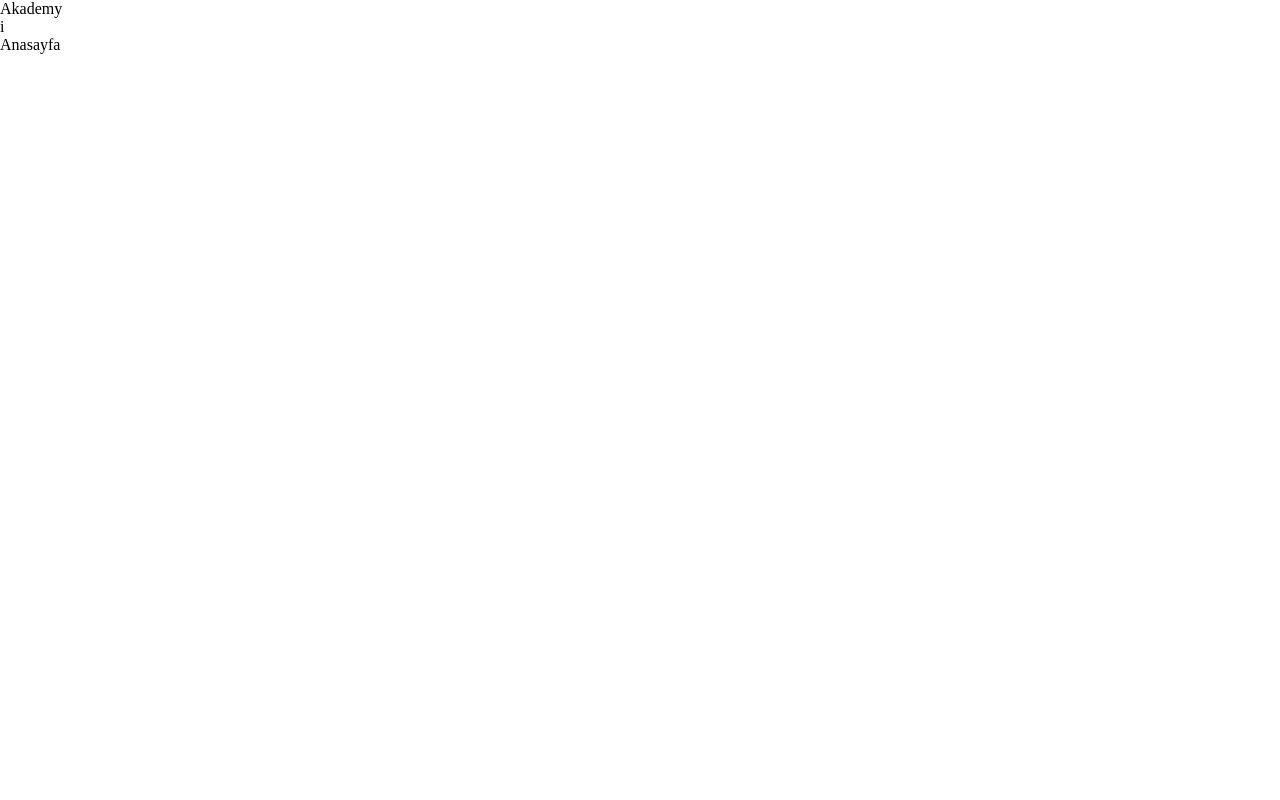
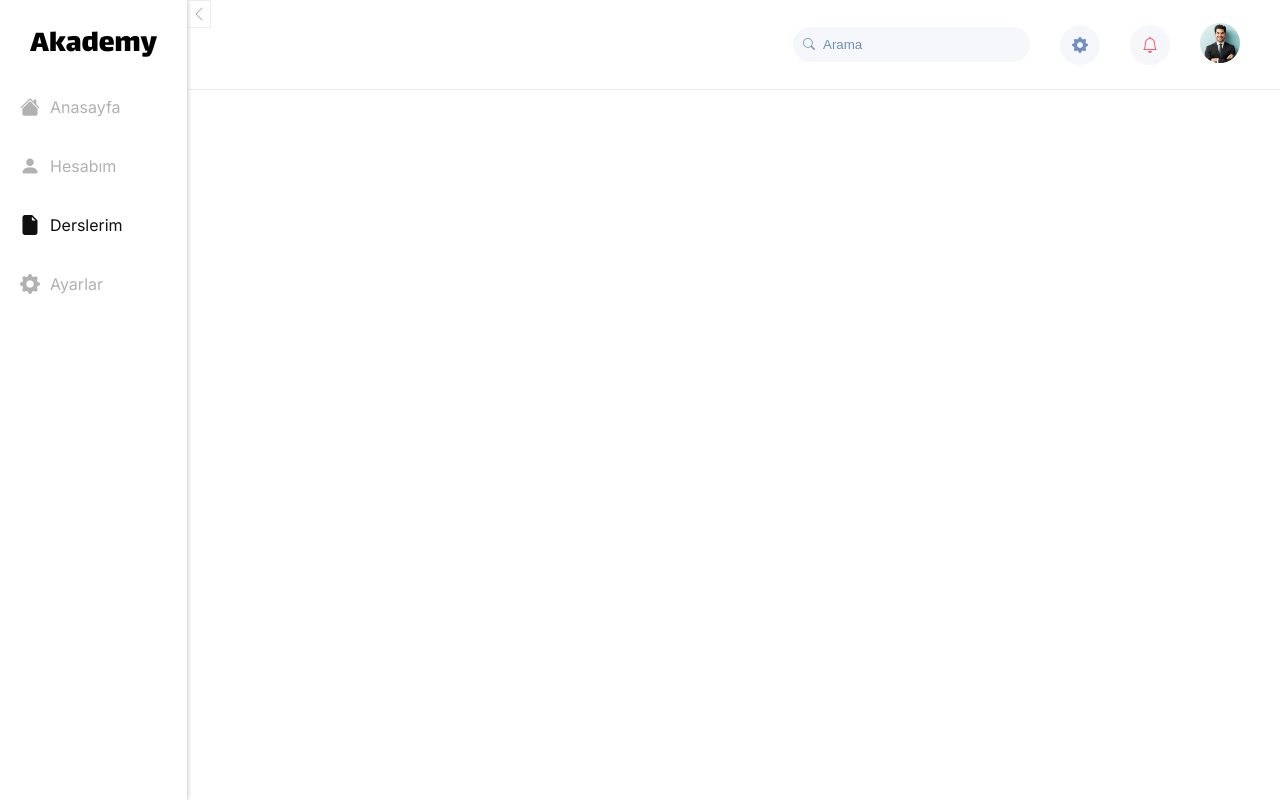
Before and after one commit to mujdatciftci/JS-9493P, a plain HTML site: page index.html in a window 1280 px wide. Drawn offline with nearby package versions, Linux system fonts and the light colour scheme.

Commit message:
Added Header Top and Header Left

```diff
--- a/index.html
+++ b/index.html
@@ -9,9 +9,13 @@
       rel="stylesheet"
       href="https://cdn.jsdelivr.net/npm/bootstrap-icons@1.11.3/font/bootstrap-icons.min.css"
     />
+    <link rel="preconnect" href="https://fonts.googleapis.com">
+    <link rel="preconnect" href="https://fonts.gstatic.com" crossorigin>
+    <link href="https://fonts.googleapis.com/css2?family=Lalezar&display=swap" rel="stylesheet">
+    <link href="https://fonts.googleapis.com/css2?family=Inter:ital,opsz,wght@0,14..32,100..900;1,14..32,100..900&display=swap" rel="stylesheet">
   </head>
   <body>
-    <!--! header    -->
+    <!--! Header Left   -->
     <header>
       <div class="header-wrapper">
         <div class="header-logo">
@@ -21,16 +25,71 @@
           <ul class="menu-list-items">
             <li class="menu-item">
               <a href="index.html" class="menu-link">
-                <div class="menu-link-icon">i</div>
-                Anasayfa
+                <div class="menu-link-icon">
+                  <i class="bi bi-house-fill"></i>
+                </div>
+                <div>Anasayfa</div>
+              </a>
+            </li>
+            <li class="menu-item">
+              <a href="index.html" class="menu-link">
+                <div class="menu-link-icon">
+                  <i class="bi bi-person-fill"></i>
+                </div>
+                Hesabım
+              </a>
+            </li>
+            <li class="menu-item">
+              <a href="index.html" class="menu-link active">
+                <div class="menu-link-icon">
+                  <i class="bi bi-file-earmark-fill"></i>
+                </div>
+                Derslerim
+              </a>
+            </li>
+            <li class="menu-item">
+              <a href="index.html" class="menu-link">
+                <div class="menu-link-icon">
+                  <i class="bi bi-gear-fill"></i>
+                </div>
+                Ayarlar
               </a>
             </li>
           </ul>
         </nav>
       </div>
+      <div class="off">
+        <i class="bi bi-chevron-left"></i>
+      </div>
     </header>
 
+    <!--! Header Top -->
+    <section class="header-top">
+      <div class="container">
+        <div class="account">
+          <div class="account-left">
+            <form class="form">
+              <input type="text" placeholder="Arama">
+              <button>
+                <i class="bi bi-search"></i>
+              </button>
+            </form>
+            <a href="#" class="account-icon">
+              <i class="bi bi-gear-fill"></i>
+            </a>
+            <a href="#" class="account-icon">
+              <i class="bi bi-bell"></i>
+            </a>
+            <button>
+              <img src="img/account.jpg" alt="">
+            </button>
+          </div>
 
+        </div>
+      </div>
+    </section>
+
+    <!--! Main -->
 
 
 
--- a/main.css
+++ b/main.css
@@ -6,6 +6,7 @@
 
 body {
   overflow-x: hidden;
+  font-family: "inter", "Sans-serif";
 }
 
 ul,
@@ -40,6 +41,12 @@ button:disabled {
   cursor: no-drop;
 }
 
+.container {
+  max-width: 1200px;
+  width: 100%;
+  margin: 0 auto;
+}
+
 .btn {
   display: inline-block;
   padding: 0 25px;
@@ -67,28 +74,145 @@ button:disabled {
   color: #1367ef;
 }
 
+.active {
+  color: #101010 !important;
+}
+
 textarea {
   overflow: auto;
 }
 
-input[type="text"],
-input[type="password"],
-input[type="email"],
-input[type="number"],
-textarea {
+input:focus {
   outline: none;
-  border: 1px solid #dee0ea;
-  padding: 8px 8px 8px 15px;
 }
 
-input[type="text"]:focus,
-input[type="password"]:focus,
-input[type="email"]:focus,
-input[type="number"]:focus,
-textarea:focus {
-  border-color: gray;
+/*? header */
+
+.header-wrapper {
+  display: flex;
+  flex-direction: column;
+  position: absolute;
+  top: 0;
+  left:0;
+  height: 100%;
+  max-width: 200px;
+  padding: 20px;
+  box-shadow: 0px 0px 5px 0px rgba(177,177,177,1);
+  z-index: 10;
+  background-color: #fff;
 }
 
-input[type="number"]::-webkit-inner-spin-button {
-  opacity: 1;
+.header-logo {
+  font-size: 32px;
+  font-family: "lalezar";
+  padding: 0 10px;
 }
+
+.navbar{
+  margin-top: 25px;
+}
+
+.navbar .menu-item {
+  margin-bottom: 35px;
+}
+.navbar .menu-link {
+  color: #b1b1b1;
+  display: flex;
+  justify-content: start;
+  align-items: center;
+  gap: 10px;
+}
+
+.navbar .menu-link-icon {
+  font-size: 20px;
+}
+
+header .off {
+  position: absolute;
+  top: 0;
+  left: 188px;
+  padding: 3px;
+  border: 1px solid #ededed;
+  color: #b1b1b1;
+  border-left: unset;
+  z-index: 9;
+}
+
+
+/*? Account */
+.header-top {
+  height: 90px;
+  background-color: #fff;
+  border-bottom: 1px solid #ededed;
+  display: flex;
+  align-items: center;
+
+}
+.account {
+  display: flex;
+  justify-content: end;
+  align-items: center;
+}
+
+.account-left {
+  display: flex;
+  align-items: center;
+  gap: 30px;
+}
+
+.account button {
+  background-color: unset;
+  background-size: cover;
+}
+
+.account button img {
+  height: 40px;
+  width: 40px;
+  border-radius: 50%;
+}
+
+.account form {
+  position: relative;
+  border-radius: 30px;
+}
+
+.account input {
+  width: 100%;
+  height: 100%;
+  display: block;
+  border-radius: 30px;
+  padding: 10px 30px;
+  border: none;
+  background-color: #F5F7FA;
+}
+
+.account input::placeholder {
+  color: #718ebf;
+
+}
+
+.account form button{
+  position: absolute;
+  top: 0px;
+  left: 0px;
+  height: 100%;
+  cursor: pointer;
+  font-size: 12px;
+  margin: 0 10px;
+  color: #718ebf;
+
+}
+
+.account .account-icon {
+  background-color: #F5F7FA;
+  border-radius: 50%;
+  padding: 10px 12px;
+}
+
+.account .bi-gear-fill {
+  color: #718ebf;
+}
+
+.account .bi-bell {
+  color: #fe5c73;
+}
```
Also changed, not shown: img/account.jpg (added).
